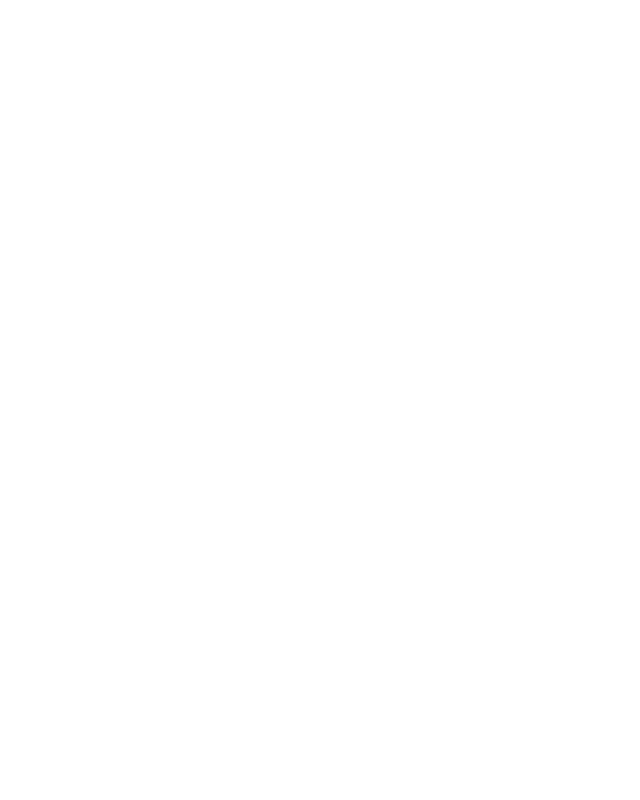
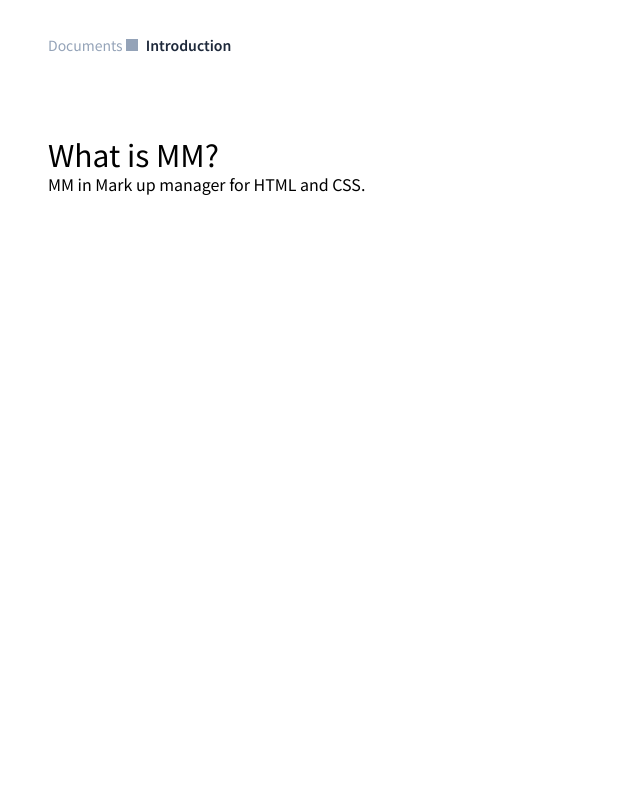
Before and after one commit to zabefofoon/mm-guide, a Nuxt app: page /documents/introduction in a window 1280 px wide. Before the commit this address had no page. Shown: the top 800 px of the page, without its empty margins (0-640 px from the left). Built offline with nearby package versions, Linux system fonts and the light colour scheme; grey boxes are pictures that could not be loaded.

Commit message:
Instruction => introduction 으로 변경, noto sans 적용

```diff
--- a/assets/styles/basic.scss
+++ b/assets/styles/basic.scss
@@ -1,5 +1,11 @@
+@import url('https://fonts.googleapis.com/css2?family=Noto+Sans+KR:wght@400;600&display=swap');
+
 @import "icon";
 
 @tailwind base;
 @tailwind components;
 @tailwind utilities;
+
+* {
+    font-family: 'Noto Sans KR', sans-serif;
+}
--- a/components/DocsMenus.vue
+++ b/components/DocsMenus.vue
@@ -1,7 +1,7 @@
 <template>
   <aside class="w-60 | border-r">
     <nav class="sticky top-14 left-0">
-      <ul class="flex flex-col gap-4 | p-4">
+      <ul class="flex flex-col gap-4 | py-8">
         <li v-for="menu in menus" :key="menu.name" class="flex flex-col gap-1">
           <RouterLink :to="menu.link">
             <span class="font-bold text-slate-800">{{ menu.name }}</span>
@@ -32,17 +32,17 @@ type Menu = {
 
 const menus: Menu[] = [
   {
-    name: 'Instruction',
+    name: 'Introduction',
     link: '/documents',
     children: [
       {
         name: 'What is MM?',
-        link: '/documents/instruction#WhatIsMM',
+        link: '/documents/introduction#WhatIsMM',
         id: 'WhatIsMM',
       },
       {
         name: 'History',
-        link: '/documents/instruction#History',
+        link: '/documents/introduction#History',
         id: 'History',
       },
     ],
--- a/nuxt.config.ts
+++ b/nuxt.config.ts
@@ -23,7 +23,7 @@ export default defineNuxtConfig({
   routeRules: {
     '/': { prerender: true },
     '/documents': { prerender: true },
-    '/documents/instruction': { prerender: true },
+    '/documents/introduction': { prerender: true },
   },
   nitro: {
     output: {
--- a/pages/documents/index.vue
+++ b/pages/documents/index.vue
@@ -3,12 +3,11 @@
     <ClientOnly>
       <NuxtPage />
     </ClientOnly>
-
   </NuxtLayout>
 </template>
 
 <script setup lang="ts">
-navigateTo('/documents/instruction', {replace: true})
+navigateTo('/documents/introduction', { replace: true })
 </script>
 
 <style></style>
--- a/pages/documents/instruction.vue
+++ b/pages/documents/introduction.vue
@@ -1,13 +1,13 @@
 <template>
   <NuxtLayout name="layout-documents">
-    <main class="w-full min-h-screen | py-4 px-12">
-      <DocsBreadcrumb name="Instruction" link="/documents/instruction" />
+    <main class="w-full min-h-screen | py-8 px-12">
+      <DocsBreadcrumb name="Introduction" link="/documents/introduction" />
       <DocsSection style="height: 1200px" id="WhatIsMM">
-        <h2 class="text-2xl">What is MM?</h2>
+        <h2 class="text-3xl">What is MM?</h2>
         <p>MM in Mark up manager for HTML and CSS.</p>
       </DocsSection>
       <DocsSection style="height: 1200px" id="History">
-        <h2 class="text-2xl">History</h2>
+        <h2 class="text-3xl">History</h2>
         <p>MM in Mark up manager for HTML and CSS.</p>
       </DocsSection>
     </main>
@@ -19,10 +19,10 @@ import DocsBreadcrumb from '~/components/DocsBreadcrumb.vue'
 import DocsSection from '~/components/DocsSection.vue'
 
 useSeoMeta({
-  title: 'MM-GUIDE > Documents > Instruction',
-  ogTitle: 'MM-GUIDE > Documents > Instruction',
-  description: 'MM-GUIDE Instruction',
-  ogDescription: 'MM-GUIDE Instruction',
+  title: 'MM-GUIDE > Documents > Introduction',
+  ogTitle: 'MM-GUIDE > Documents > Introduction',
+  description: 'MM-GUIDE Introduction',
+  ogDescription: 'MM-GUIDE Introduction',
 })
 </script>
 
```
